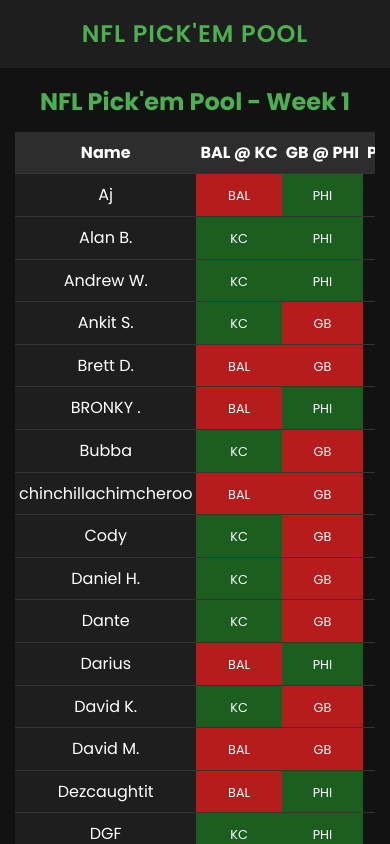
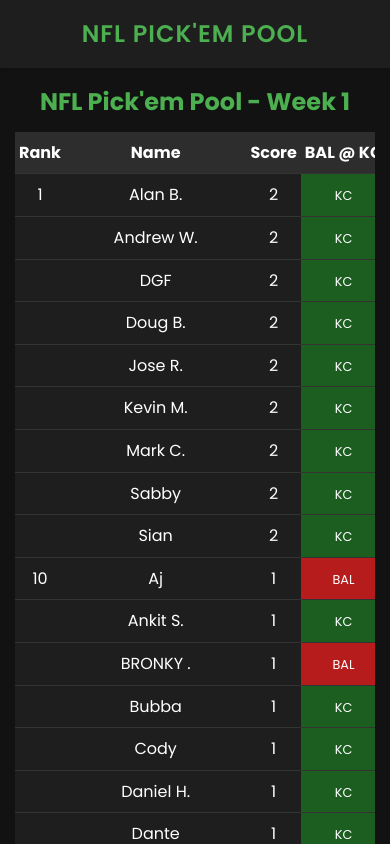
Before and after one commit to MrBuyRight/NFL-PickemPool, a React (Create React App) app: page / in a window 390 px wide. Built offline with nearby package versions, Linux system fonts and the light colour scheme; the HTML template or start-up script is replaced by a standard one.

Commit message:
Implement user ranking based on correct picks

```diff
--- a/src/Components/Leaderboard.css
+++ b/src/Components/Leaderboard.css
@@ -20,7 +20,7 @@
 
 .leaderboard {
   width: 100%;
-  height: calc(100vh - 80px); /* Adjust based on your header height */
+  height: calc(100vh - 80px);
   overflow: hidden;
 }
 
@@ -63,9 +63,21 @@
   z-index: 5;
 }
 
+.rank-column {
+  width: 50px;
+  min-width: 50px;
+}
+
 .name-column {
   width: 120px;
   min-width: 120px;
+  left: 50px;
+}
+
+.score-column {
+  width: 50px;
+  min-width: 50px;
+  left: 170px;
 }
 
 .pick-header {
@@ -91,9 +103,21 @@
 }
 
 @media (max-width: 768px) {
+  .rank-column {
+    width: 40px;
+    min-width: 40px;
+  }
+
   .name-column {
     width: 100px;
     min-width: 100px;
+    left: 40px;
+  }
+
+  .score-column {
+    width: 40px;
+    min-width: 40px;
+    left: 140px;
   }
 
   .pick-header,
--- a/src/Components/Leaderboard.js
+++ b/src/Components/Leaderboard.js
@@ -80,12 +80,25 @@
     return name;
   };
 
-  const sortedEntries = useMemo(() => {
+  const calculateScore = (picks) => {
+    return Object.values(picks).filter(pick => correctTeams.includes(pick)).length;
+  };
+
+  const rankedEntries = useMemo(() => {
     if (!entriesData || entriesData.length === 0) {
       return [];
     }
 
-    return [...entriesData].sort((a, b) => a.name.localeCompare(b.name));
+    return entriesData
+      .map(entry => ({
+        ...entry,
+        score: calculateScore(entry.picks)
+      }))
+      .sort((a, b) => b.score - a.score || a.name.localeCompare(b.name))
+      .map((entry, index, array) => ({
+        ...entry,
+        rank: index === 0 || entry.score !== array[index - 1].score ? index + 1 : array[index - 1].rank
+      }));
   }, [entriesData]);
 
   return (
@@ -95,16 +108,20 @@
         <table className="leaderboard-table">
           <thead>
             <tr>
+              <th className="fixed-column rank-column">Rank</th>
               <th className="fixed-column name-column">Name</th>
+              <th className="fixed-column score-column">Score</th>
               {gameHeaders.map((header, index) => (
                 <th key={index} className="pick-header">{header}</th>
               ))}
             </tr>
           </thead>
           <tbody>
-            {sortedEntries.map((entry, index) => (
+            {rankedEntries.map((entry, index) => (
               <tr key={index}>
+                <td className="fixed-column rank-column">{entry.rank}</td>
                 <td className="fixed-column name-column">{formatName(entry.name)}</td>
+                <td className="fixed-column score-column">{entry.score}</td>
                 {gameMatchups.map((matchup, pickIndex) => {
                   const pick = entry.picks[pickIndex + 1];
                   return (
```
